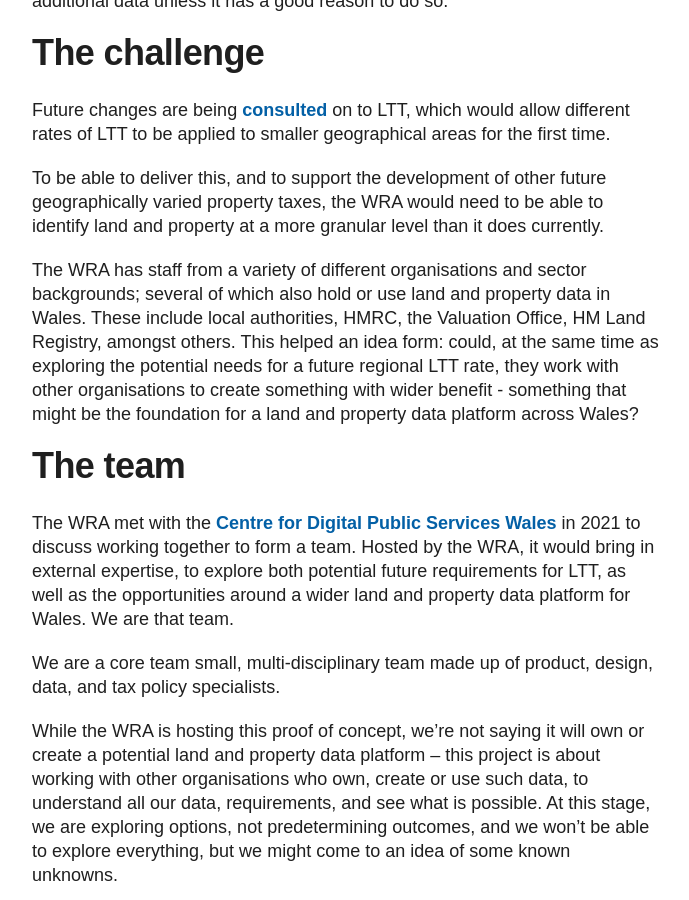
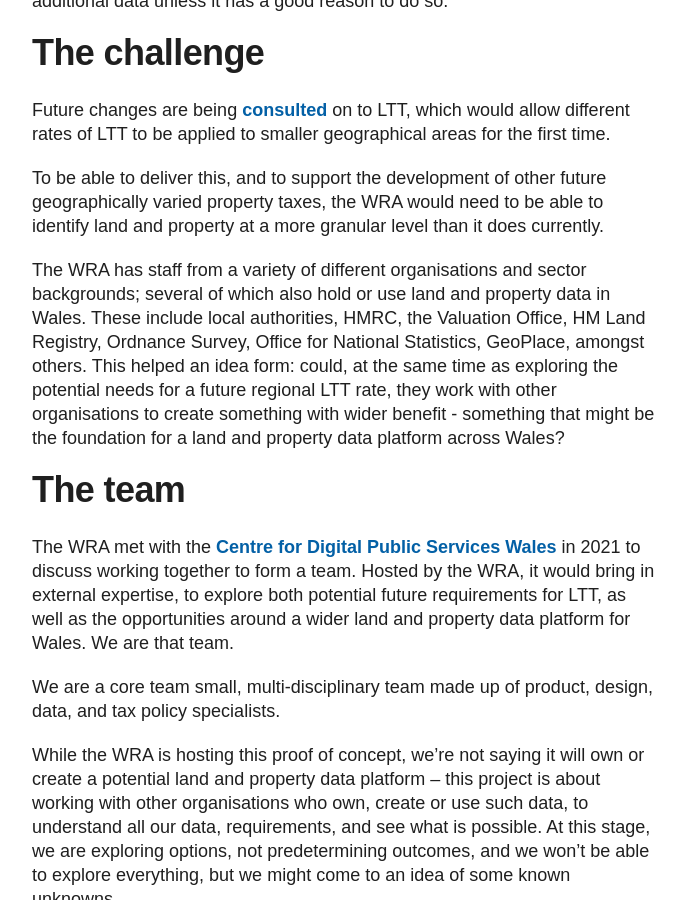
Before and after one commit to Welsh-Revenue-Authority/property-data-poc, a Jekyll site: the page built from en/_posts/2022-02-04-welcome.md, in a window 1280 px wide and 900 px high, scrolled down 542 px. Shown: the whole window, without its empty margins (128-817 px from the left). Built offline with Jekyll 4.4.1, drawn with Linux system fonts in a browser that asks for light colours.

Commit message:
added extra agencies

```diff
--- a/en/_posts/2022-02-04-welcome.md
+++ b/en/_posts/2022-02-04-welcome.md
@@ -16,7 +16,7 @@ Future changes are being [consulted](https://gov.wales/second-homes-local-variat
 
 To be able to deliver this, and to support the development of other future geographically varied property taxes, the WRA would need to be able to identify land and property at a more granular level than it does currently.
 
-The WRA has staff from a variety of different organisations and sector backgrounds; several of which also hold or use land and property data in Wales. These include local authorities, HMRC, the Valuation Office, HM Land Registry, amongst others. This helped an idea form: could, at the same time as exploring the potential needs for a future regional LTT rate, they work with other organisations to create something with wider benefit - something that might be the foundation for a land and property data platform across Wales?
+The WRA has staff from a variety of different organisations and sector backgrounds; several of which also hold or use land and property data in Wales. These include local authorities, HMRC, the Valuation Office, HM Land Registry, Ordnance Survey, Office for National Statistics, GeoPlace, amongst others. This helped an idea form: could, at the same time as exploring the potential needs for a future regional LTT rate, they work with other organisations to create something with wider benefit - something that might be the foundation for a land and property data platform across Wales?
 
 ## The team
 
```
Also changed, not shown: cy/_posts/2022-02-04-croeso.md (+1 -1 lines).
